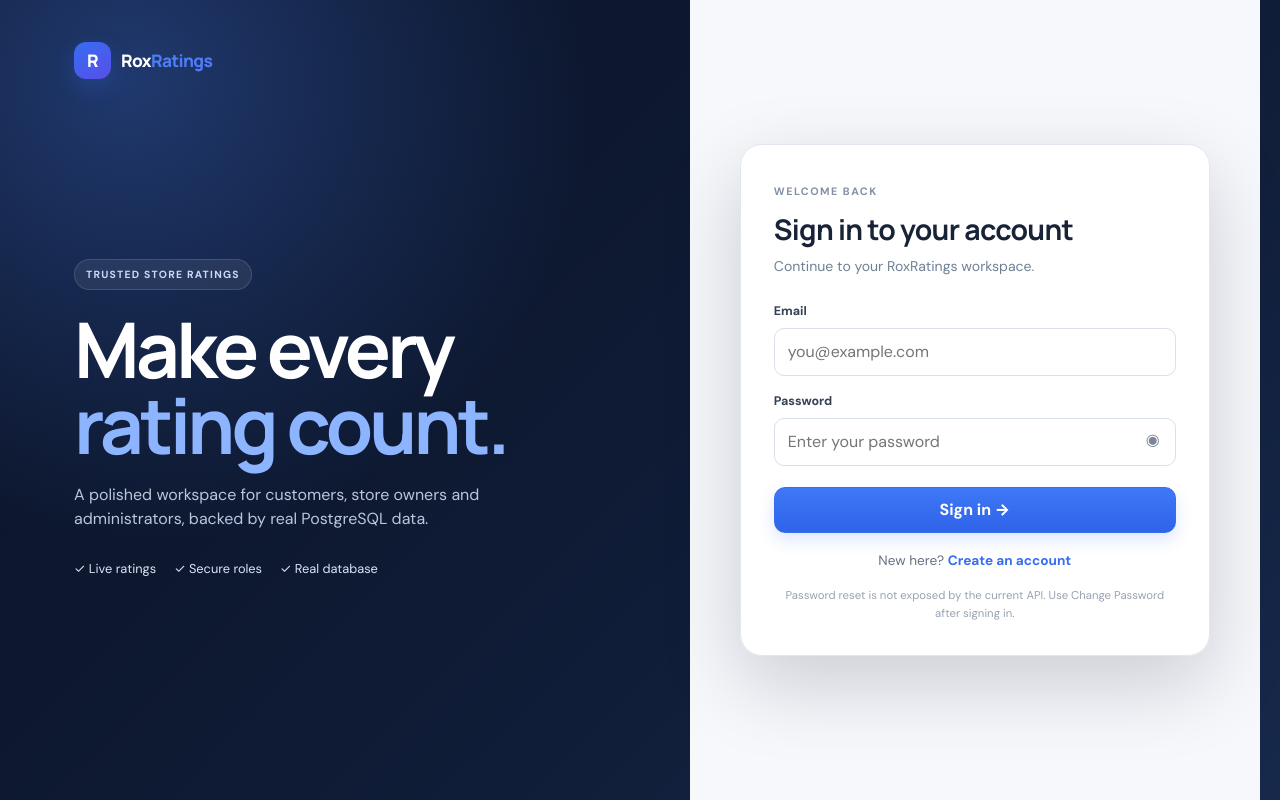
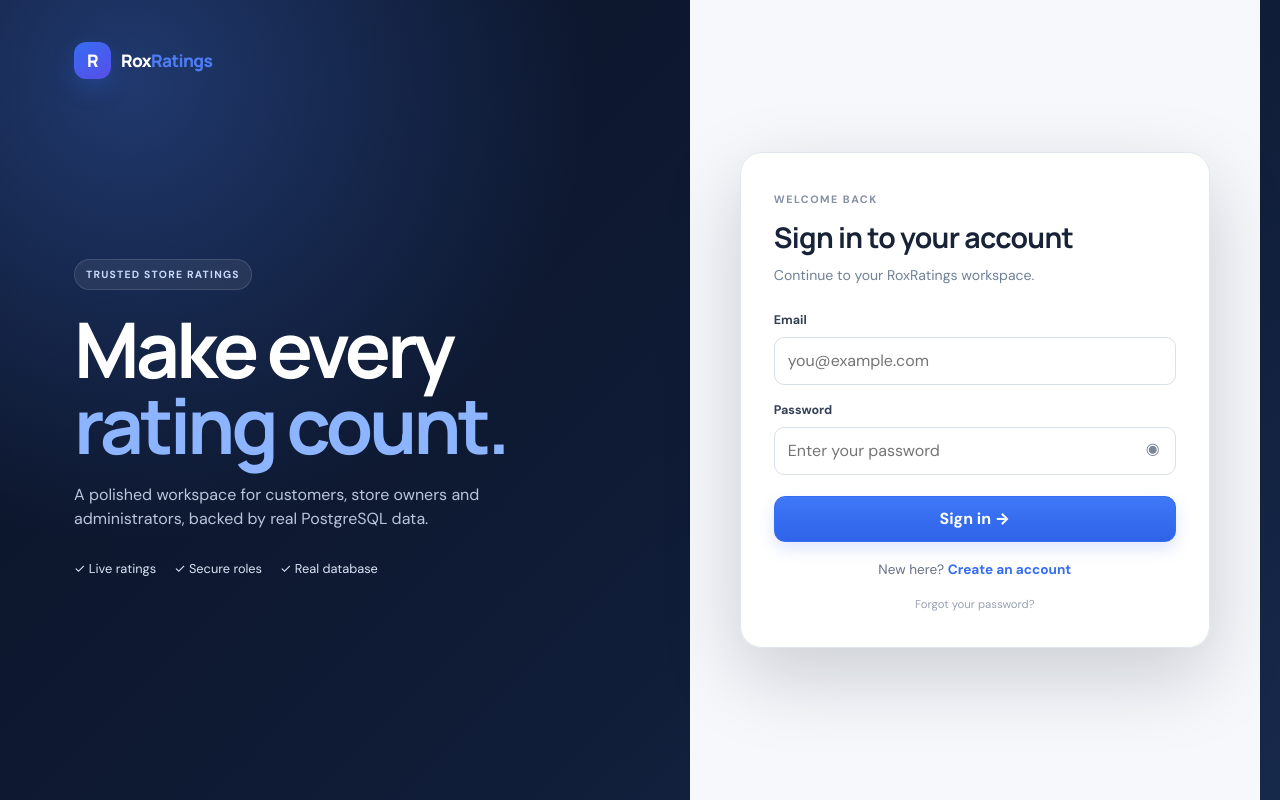
Before and after one commit to krishnaxchaturvedi/Rox_Web, a React (Vite) app in the folder frontend/: page /login in a window 1280 px wide. Built offline with nearby package versions, Linux system fonts and the light colour scheme.

Commit message:
Add forgot password OTP flow

```diff
--- a/frontend/src/App.jsx
+++ b/frontend/src/App.jsx
@@ -69,7 +69,26 @@ function Login(){
   const a=useAuth(), nav=useNavigate(), loc=useLocation(), [f,setF]=useState({email:'',password:''}), [err,setErr]=useState(''), [busy,setBusy]=useState(false);
   if(a.loading)return <AuthLayout><Loading/></AuthLayout>;
   async function submit(e){e.preventDefault();setErr('');setBusy(true);try{const u=await a.login(f);nav(u.role==='ADMIN'?'/admin':u.role==='OWNER'?'/owner':'/stores',{replace:true});}catch(x){setErr(errOf(x,'Invalid email or password.'));}finally{setBusy(false);}}
-  return <AuthLayout><form className="auth-card" onSubmit={submit}><div className="form-heading"><span className="mini-label">WELCOME BACK</span><h2>Sign in to your account</h2><p>Continue to your RoxRatings workspace.</p></div>{loc.state&&loc.state.message&&<div className="notice success">{loc.state.message}</div>}<Field label="Email" type="email" value={f.email} onChange={e=>setF({...f,email:e.target.value})} placeholder="you@example.com" required/><Password label="Password" value={f.password} onChange={e=>setF({...f,password:e.target.value})} placeholder="Enter your password"/>{err&&<div className="notice error">{err}</div>}<Button disabled={busy}>{busy?<><Spinner/> Signing in…</>:'Sign in →'}</Button><p className="auth-switch">New here? <Link to="/signup">Create an account</Link></p><p className="auth-footnote">Password reset is not exposed by the current API. Use Change Password after signing in.</p></form></AuthLayout>;
+  return <AuthLayout><form className="auth-card" onSubmit={submit}><div className="form-heading"><span className="mini-label">WELCOME BACK</span><h2>Sign in to your account</h2><p>Continue to your RoxRatings workspace.</p></div>{loc.state&&loc.state.message&&<div className="notice success">{loc.state.message}</div>}<Field label="Email" type="email" value={f.email} onChange={e=>setF({...f,email:e.target.value})} placeholder="you@example.com" required/><Password label="Password" value={f.password} onChange={e=>setF({...f,password:e.target.value})} placeholder="Enter your password"/>{err&&<div className="notice error">{err}</div>}<Button disabled={busy}>{busy?<><Spinner/> Signing in…</>:'Sign in →'}</Button><p className="auth-switch">New here? <Link to="/signup">Create an account</Link></p><p className="auth-footnote"><Link to="/forgot-password">Forgot your password?</Link></p></form></AuthLayout>;
+}
+function ForgotPassword(){
+  const nav=useNavigate(),[step,setStep]=useState(1),[email,setEmail]=useState(''),[otp,setOtp]=useState(''),[resetToken,setResetToken]=useState(''),[password,setPassword]=useState(''),[confirm,setConfirm]=useState(''),[error,setError]=useState(''),[message,setMessage]=useState(''),[busy,setBusy]=useState(false);
+  async function submit(e){
+    e.preventDefault();setError('');setMessage('');setBusy(true);
+    try{
+      if(step===1){if(!/^[^\s@]+@[^\s@]+\.[^\s@]+$/.test(email))throw new Error('Enter a valid email.');await api.post('/auth/forgot-password/request-otp',{email});setMessage('If the email is registered, an OTP has been sent. Check your inbox.');setStep(2);}
+      else if(step===2){if(!/^[0-9]{6}$/.test(otp))throw new Error('Enter the 6-digit OTP.');const d=dataOf(await api.post('/auth/forgot-password/verify-otp',{email,otp}));setResetToken(d.resetToken);setMessage('OTP verified. Set your new password.');setStep(3);}
+      else{if(!/^(?=.*[A-Z])(?=.*[^A-Za-z0-9]).{8,16}$/.test(password))throw new Error('8–16 characters with uppercase + special character.');if(password!==confirm)throw new Error('Passwords do not match.');await api.post('/auth/forgot-password/reset',{email,resetToken,newPassword:password});nav('/login',{replace:true,state:{message:'Password reset successfully. Please sign in.'}});}
+    }catch(x){setError(x.response?errOf(x,'Unable to continue.'):x.message)}finally{setBusy(false);}
+  }
+  return <AuthLayout><form className="auth-card" onSubmit={submit}><div className="form-heading"><span className="mini-label">ACCOUNT RECOVERY</span><h2>{step===1?'Forgot your password?':step===2?'Verify your email':'Set a new password'}</h2><p>{step===1?'Enter your registered email and we will send a one-time code.':step===2?'Enter the 6-digit code sent to your email.':'Choose a new password for your RoxRatings account.'}</p></div>
+  {step===1&&<Field label="Email" type="email" value={email} onChange={e=>setEmail(e.target.value)} placeholder="you@example.com" required/>}
+  {step===2&&<><Field label="Email" type="email" value={email} onChange={e=>setEmail(e.target.value)} disabled/><Field label="OTP" value={otp} onChange={e=>setOtp(e.target.value.replace(/\D/g,'').slice(0,6))} placeholder="6-digit code" inputMode="numeric" required/></>}
+  {step===3&&<><Password label="New password" value={password} onChange={e=>setPassword(e.target.value)} placeholder="8–16 chars, uppercase + special"/><Password label="Confirm password" value={confirm} onChange={e=>setConfirm(e.target.value)} placeholder="Repeat new password"/></>}
+  {message&&<div className="notice success">{message}</div>}{error&&<div className="notice error">{error}</div>}
+  <Button disabled={busy}>{busy?<><Spinner/> Processing…</>:step===1?'Send OTP →':step===2?'Verify OTP →':'Reset password →'}</Button>
+  {step===2&&<button type="button" className="text-link recovery-link" onClick={()=>{setStep(1);setOtp('');setError('');setMessage('')}}>Use a different email</button>}
+  <p className="auth-switch"><Link to="/login">← Back to sign in</Link></p><p className="auth-footnote">For security, OTPs expire in 10 minutes and invalid attempts are limited.</p></form></AuthLayout>;
 }
 function Signup(){
   const nav=useNavigate(), [f,setF]=useState({name:'',email:'',address:'',password:''}), [errors,setErrors]=useState({}), [busy,setBusy]=useState(false);
@@ -147,4 +166,4 @@ function StoresAdmin(){
 }
 function Home(){const a=useAuth();if(a.loading)return <div className="center-page"><Loading/></div>;if(!a.user)return <Navigate to="/login" replace/>;return <Navigate to={a.user.role==='ADMIN'?'/admin':a.user.role==='OWNER'?'/owner':'/stores'} replace/>;}
 
-export default function App(){return <Routes><Route path="/login" element={<Login/>}/><Route path="/signup" element={<Signup/>}/><Route path="/" element={<Home/>}/><Route path="/stores" element={<Guard roles={['USER']}><Stores/></Guard>}/><Route path="/user" element={<Guard roles={['USER']}><UserHome/></Guard>}/><Route path="/user/password" element={<Guard roles={['USER']}><ChangePassword/></Guard>}/><Route path="/owner" element={<Guard roles={['OWNER']}><Owner/></Guard>}/><Route path="/owner/password" element={<Guard roles={['OWNER']}><ChangePassword/></Guard>}/><Route path="/admin" element={<Guard roles={['ADMIN']}><Admin/></Guard>}/><Route path="/admin/users" element={<Guard roles={['ADMIN']}><Users/></Guard>}/><Route path="/admin/users/:id" element={<Guard roles={['ADMIN']}><UserDetails/></Guard>}/><Route path="/admin/stores" element={<Guard roles={['ADMIN']}><StoresAdmin/></Guard>}/><Route path="*" element={<Home/>}/></Routes>;}
+export default function App(){return <Routes><Route path="/login" element={<Login/>}/><Route path="/signup" element={<Signup/>}/><Route path="/forgot-password" element={<ForgotPassword/>}/><Route path="/" element={<Home/>}/><Route path="/stores" element={<Guard roles={['USER']}><Stores/></Guard>}/><Route path="/user" element={<Guard roles={['USER']}><UserHome/></Guard>}/><Route path="/user/password" element={<Guard roles={['USER']}><ChangePassword/></Guard>}/><Route path="/owner" element={<Guard roles={['OWNER']}><Owner/></Guard>}/><Route path="/owner/password" element={<Guard roles={['OWNER']}><ChangePassword/></Guard>}/><Route path="/admin" element={<Guard roles={['ADMIN']}><Admin/></Guard>}/><Route path="/admin/users" element={<Guard roles={['ADMIN']}><Users/></Guard>}/><Route path="/admin/users/:id" element={<Guard roles={['ADMIN']}><UserDetails/></Guard>}/><Route path="/admin/stores" element={<Guard roles={['ADMIN']}><StoresAdmin/></Guard>}/><Route path="*" element={<Home/>}/></Routes>;}
```
